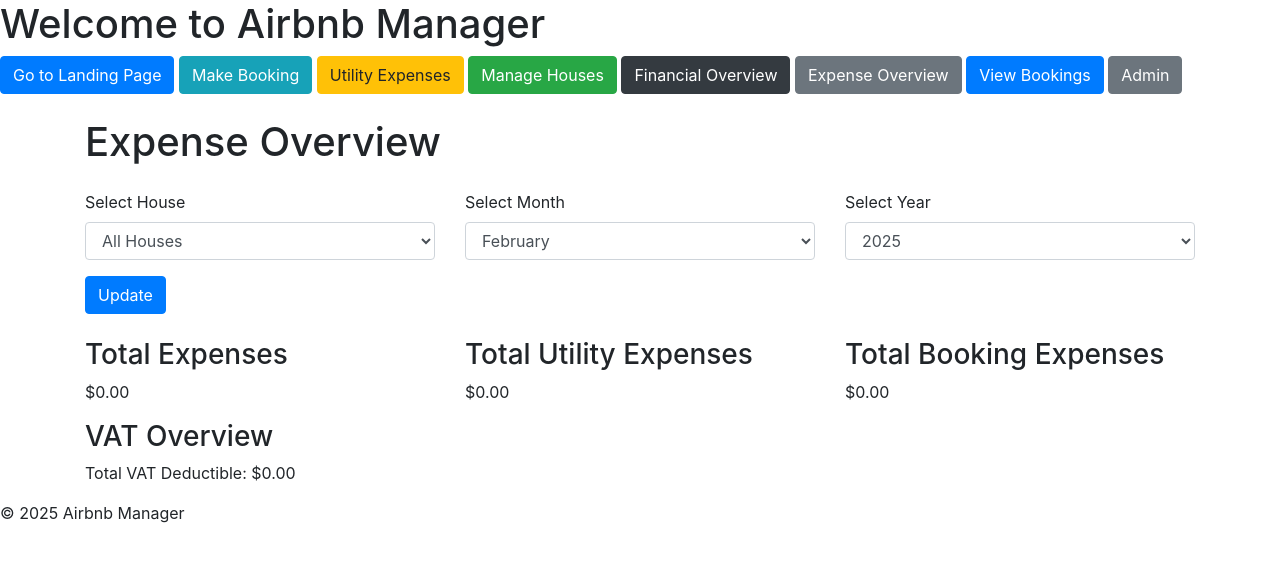
After one commit to neagoecarina/airbnb, a Django app: page /houses/expense-overview/ in a window 1280 px wide. The commit adds this page. Shown: the top 562 px of the page. Run offline with Django 5.2, Linux system fonts and the light colour scheme; data comes from the database, SQL or seed files in the repository; both versions use the stored data as it was after the commit; some libraries are stand-ins or nearby versions.

Commit message:
fixed expense overview v1

```diff
--- a/airbnb_manager/urls.py
+++ b/airbnb_manager/urls.py
@@ -51,6 +51,9 @@
     path('houses/finance-overview/', views.financial_overview, name='financial_overview'),
     path('calculate-taxes/', views.calculate_taxes, name='calculate_taxes'),
 
+    # Expense Overview Page (new path)
+    path('houses/expense-overview/', views.expense_overview, name='expense_overview'),  # New route for expense overview
+
     path('export/csv/', views.export_to_csv, name='export_to_csv'),
     path('export/excel/', views.export_to_excel, name='export_to_excel'),
     path('generate_pdf_report/', views.generate_pdf_report, name='generate_pdf_report'),
--- /dev/null
+++ b/houses/templates/houses/expense_overview.html
@@ -0,0 +1,81 @@
+{% extends 'master.html' %}
+{% block content %}
+<div class="container mt-4">
+    <h1 class="mb-4">Expense Overview</h1>
+
+    <div class="row mb-3">
+        <!-- House Selector -->
+        <div class="col-md-4">
+            <label for="house">Select House</label>
+            <select id="house" class="form-control">
+                <option value="" {% if house_id is None %}selected{% endif %}>All Houses</option>
+                {% for house in houses %}
+                    <option value="{{ house.id }}" {% if house.id == house_id %}selected{% endif %}>
+                        {{ house.name }}
+                    </option>
+                {% endfor %}
+            </select>
+        </div>
+
+        <!-- Month Selector -->
+        <div class="col-md-4">
+            <label for="month">Select Month</label>
+            <select id="month" class="form-control">
+                {% for month in months %}
+                    <option value="{{ month.value }}" {% if month.value == selected_month %}selected{% endif %}>
+                        {{ month.name }}
+                    </option>
+                {% endfor %}
+            </select>
+        </div>
+
+        <!-- Year Selector -->
+        <div class="col-md-4">
+            <label for="year">Select Year</label>
+            <select id="year" class="form-control">
+                {% for year in years %}
+                    <option value="{{ year }}" {% if year == selected_year %}selected{% endif %}>
+                        {{ year }}
+                    </option>
+                {% endfor %}
+            </select>
+        </div>
+    </div>
+
+    <button id="update-filters" class="btn btn-primary">Update</button>
+
+    <!-- Expense Summary -->
+    <div class="row mt-4">
+        <div class="col-md-4">
+            <h3>Total Expenses</h3>
+            <p>${{ total_expenses|floatformat:2 }}</p>
+        </div>
+        <div class="col-md-4">
+            <h3>Total Utility Expenses</h3>
+            <p>${{ total_utility_expenses|floatformat:2 }}</p>
+        </div>
+        <div class="col-md-4">
+            <h3>Total Booking Expenses</h3>
+            <p>${{ total_booking_expenses|floatformat:2 }}</p>
+        </div>
+    </div>
+
+    <!-- VAT Breakdown -->
+    <h3>VAT Overview</h3>
+    <p>Total VAT Deductible: ${{ total_vat_deductible|floatformat:2 }}</p>
+</div>
+
+<script>
+document.getElementById("update-filters").addEventListener("click", function() {
+    let house = document.getElementById("house").value;
+    let month = document.getElementById("month").value;
+    let year = document.getElementById("year").value;
+
+    let url = `?month=${month}&year=${year}`;
+    if (house) url += `&house=${house}`;
+
+    window.location.href = url;
+});
+</script>
+
+{% endblock %}
--- a/houses/templates/master.html
+++ b/houses/templates/master.html
@@ -22,6 +22,7 @@
       <a href="/utility-expenses/" class="btn btn-warning">Utility Expenses</a>
       <a href="{% url 'manage_houses' %}" class="btn btn-success">Manage Houses</a>
       <a href="{% url 'financial_overview' %}" class="btn btn-dark">Financial Overview</a>
+      <a href="{% url 'expense_overview' %}" class="btn btn-secondary">Expense Overview</a> <!-- New button for Expense Overview -->
       <a href="{% url 'booking_list' %}" class="btn btn-primary">View Bookings</a>
       <a href="/admin/" class="btn btn-secondary">Admin</a>
     </nav>
--- a/houses/urls.py
+++ b/houses/urls.py
@@ -22,6 +22,8 @@
     path('houses/finance-overview/', views.financial_overview, name='financial_overview'),
     path('calculate-taxes/', views.calculate_taxes, name='calculate_taxes'),
 
+    path('houses/expense-overview/', views.expense_overview, name='expense_overview'),
+
     path('bookings/', views.booking_list, name='booking_list'),
     path('generate_invoice/<int:booking_id>/', views.generate_invoice, name='generate_invoice'),
 
--- a/houses/views.py
+++ b/houses/views.py
@@ -1116,3 +1116,98 @@
     }
 
     return render(request, 'landing.html', context)
+
+# views.py
+
+from datetime import datetime
+import calendar
+from decimal import Decimal
+from django.shortcuts import render
+from .models import House, BookingExpense, UtilityExpense
+from django.db.models import Sum
+
+def expense_overview(request):
+    # Get the current date
+    current_date = datetime.now()
+    current_month = current_date.month
+    current_year = current_date.year
+
+    # Get house_id from the URL parameters (convert to integer if exists)
+    house_id = request.GET.get('house', None)
+    house_id = int(house_id) if house_id and house_id.isdigit() else None
+
+    # Get the selected month and year from the URL parameters
+    selected_month = int(request.GET.get('month', current_month))
+    selected_year = int(request.GET.get('year', current_year))
+
+    # Get list of houses
+    houses = House.objects.all()
+
+    # Prepare list of months for the dropdown
+    months = [{'value': i, 'name': calendar.month_name[i]} for i in range(1, 13)]
+
+    # Prepare list of years for the dropdown (next 5 years + current year)
+    years = [current_year + i for i in range(6)]
+
+    # Function to calculate total expenses
+    def calculate_total_expenses(house_id, selected_month, selected_year):
+        # Filter booking expenses
+        booking_filter = {
+            'date__year': selected_year,
+            'date__month': selected_month
+        }
+        if house_id:
+            booking_filter['booking__house_id'] = house_id
+
+        booking_expenses = BookingExpense.objects.filter(**booking_filter).aggregate(total=Sum('amount'))['total'] or 0
+
+        # Filter utility expenses
+        utility_filter = {
+            'date__year': selected_year,
+            'date__month': selected_month
+        }
+        if house_id:
+            utility_filter['house_id'] = house_id
+
+        utility_expenses = UtilityExpense.objects.filter(**utility_filter).aggregate(total=Sum('total_expense'))['total'] or 0
+
+        return booking_expenses + utility_expenses
+
+    # Function to calculate VAT deductible
+    def calculate_vat_deductible(house_id, selected_month, selected_year):
+        total_expenses = calculate_total_expenses(house_id, selected_month, selected_year)
+        vat_rate = Decimal('0.19')
+        return total_expenses * vat_rate
+
+    # Calculate total expenses
+    total_expenses = calculate_total_expenses(house_id, selected_month, selected_year)
+
+    total_utility_expenses = UtilityExpense.objects.filter(
+        date__year=selected_year,
+        date__month=selected_month,
+        **({'house_id': house_id} if house_id else {})
+    ).aggregate(total=Sum('total_expense'))['total'] or 0
+
+    total_booking_expenses = BookingExpense.objects.filter(
+        date__year=selected_year,
+        date__month=selected_month,
+        **({'booking__house_id': house_id} if house_id else {})
+    ).aggregate(total=Sum('amount'))['total'] or 0
+
+    total_vat_deductible = calculate_vat_deductible(house_id, selected_month, selected_year)
+
+    # Pass variables to the template
+    context = {
+        'houses': houses,
+        'house_id': house_id,
+        'months': months,
+        'selected_month': selected_month,
+        'years': years,
+        'selected_year': selected_year,
+        'total_expenses': total_expenses,
+        'total_utility_expenses': total_utility_expenses,
+        'total_booking_expenses': total_booking_expenses,
+        'total_vat_deductible': total_vat_deductible,
+    }
+
+    return render(request, 'houses/expense_overview.html', context)
```
Also changed, not shown: houses/templates/houses/financial_overview.html (+4 -3 lines), houses/templatetags/custom_filters.py (+10 -3 lines), db.sqlite3, houses/__init__.py (deleted), houses/templatetags/__init__.py (added).
